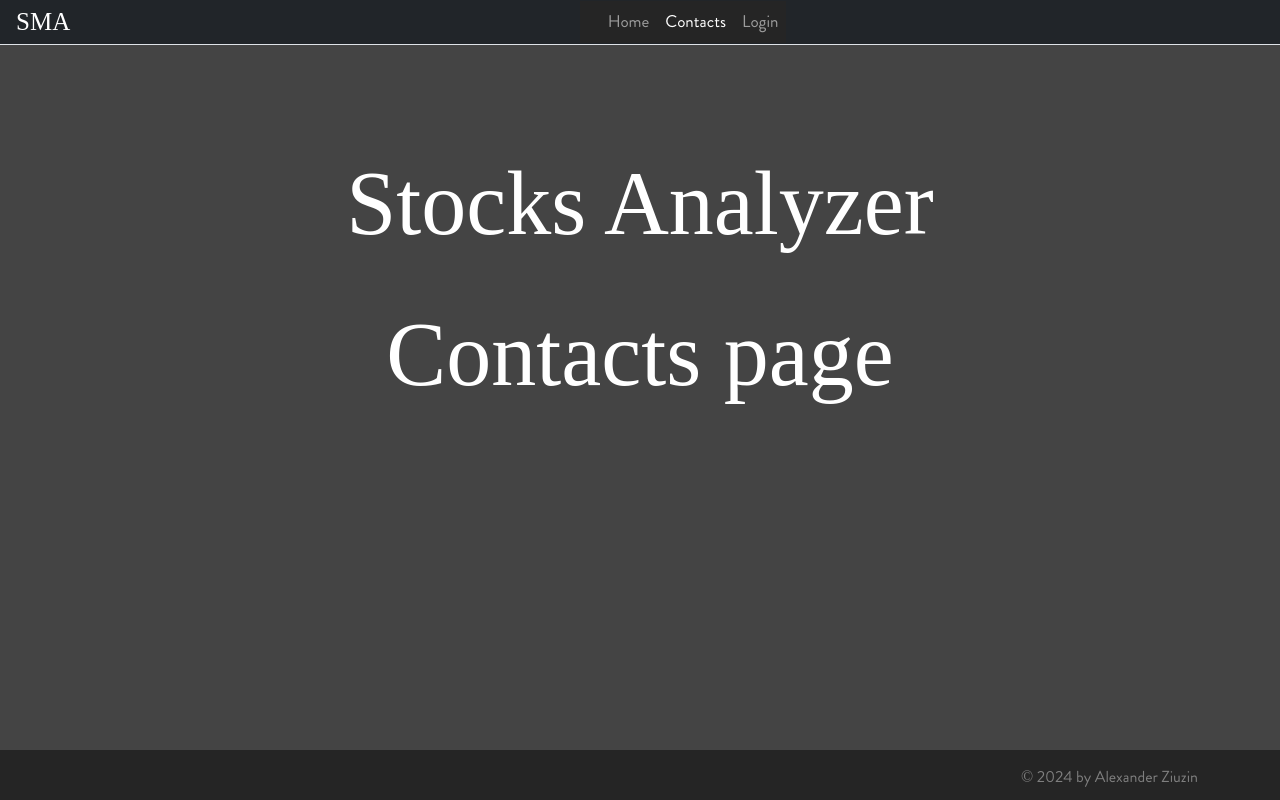
After one commit to alxzyuzin/StockMarketAnalyzer, a Flask app: page /contacts in a window 1280 px wide. The commit adds this page. Run offline with Flask 3, Linux system fonts and the light colour scheme; some libraries are stand-ins or nearby versions.

Commit message:
Add pages Portfolio, Settings, Contacts.

```diff
--- a/app/static/css/style.css
+++ b/app/static/css/style.css
@@ -128,6 +128,10 @@ footer
 	.navbar .navbar-nav .btn-secondary, .navbar .navbar-nav .btn-secondary:active {
 	  display: block;
 	}
+  }
+
+  .active{
+    color:white;
   }
 
   #brand-icon{
--- a/app/templates/base.html
+++ b/app/templates/base.html
@@ -4,7 +4,7 @@
         <!-- Required meta tags -->
         <meta http-equiv="content-type" content="text/html" charset="utf-8" />
         <meta name="viewport" content="width=device-width, initial-scale=1, shrink-to-fit=no">
-        <meta name="description" content="Alexander Ziuzin. Stck Market Analizer" />
+        <meta name="description" content="Alexander Ziuzin. Stock Market Analyzer" />
 	      <meta name="keywords" content="stock mutual funds SMA EMA RSI MACD" />
         <meta name="theme-color" content="#7952b3">
         <!-- Import the Bootstarp stylesheet -->
@@ -38,7 +38,7 @@
               {% if user.is_authenticated %}
               <!-- Simbols.menu -->
               <li class = "nav-item dropdown">
-               <a class="nav-link dropdown-toggle href="#"
+               <a class="nav-link dropdown-toggle {% if pageName == 'Simbols' %} active {% endif %}" href="#"
                  id="navbarDropdownGalleries" role="button" data-bs-toggle="dropdown"
                  aria-expanded="false">Simbols</a>
                <ul class="dropdown-menu" aria-labelledby="navbarDropdownGalleries">
@@ -48,7 +48,10 @@
                </ul>
               </li>
               <li class = "nav-item">
-                <a class="nav-link {% if pageName == 'Works' %} active {% endif %}" href="/portfolio">Portfolio</a>
+                <a class="nav-link {% if pageName == 'Portfolio' %} active {% endif %}" href="/portfolio">Portfolio</a>
+              </li>
+              <li class = "nav-item">
+                <a class="nav-link {% if pageName == 'Settings' %} active {% endif %}" href="/settings">Settings</a>
               </li>
               {% endif %}
               <li class = "nav-item">
--- /dev/null
+++ b/app/templates/contacts.html
@@ -0,0 +1,9 @@
+{% extends "base.html" %}
+
+{% block main %}
+
+    <p>&nbsp;</p><p>&nbsp;</p>
+    <p class="cinzel-800 text-center">Stocks Analyzer</p>
+    <p class="cinzel-800 text-center">Contacts page</p>
+
+{% endblock %}
--- a/app/views.py
+++ b/app/views.py
@@ -24,7 +24,7 @@ from config import InitialIndicatorsParams
 #____________________________________________________________________________
 @app.route("/")
 def home():
-   return render_template("home.html", user = current_user)
+   return render_template("home.html", pageName = "Home", user = current_user)
 
 
 #____________________________________________________________________________
@@ -34,7 +34,7 @@ def home():
 @app.route("/simbols")
 def simbols():
    if not current_user.is_authenticated:
-       return render_template("home.html", user = current_user)
+       return render_template("home.html", pageName = "Home", user = current_user)
    plots_img = "/static/images/empty_plots.png"
    if request.args:
       req = request.args
@@ -85,14 +85,26 @@ def simbols():
                with open(filename, 'r') as file:
                   plots_img = file.read()
 
-         return render_template("simbols.html", simbols = simbols,
+         return render_template("simbols.html" , pageName = "Simbols", simbols = simbols,
                                  selected_simbol = req["simbol"],
                                  selected_simbol_data = selected_simbol_data,
                                  user = current_user,
                                  listtype = req["listtype"], plots_image = plots_img)
       except Exception as ex:
-          return render_template("error.html", user = current_user, error_descr = ex.args)
+          return render_template("error.html", pageName = "Simbols", user = current_user, error_descr = ex.args)
 
+@app.route('/portfolio')
+def portfolio():
+   return render_template("portfolio.html", pageName = "Portfolio", user = current_user)
+
+
+@app.route('/settings')
+def settings():
+   return render_template("settings.html", pageName = "Settings", user = current_user)
+
+@app.route('/contacts')
+def contacts():
+   return render_template("contacts.html", pageName = "Contacts", user = current_user)
 #____________________________________________________________________________
 #   Display login page
 #____________________________________________________________________________
@@ -124,6 +136,9 @@ def logout():
     logout_user()
     return redirect('/')
 
+#============================================================================
+#     AJAX requests handlers
+#============================================================================
 #____________________________________________________________________________
 #   Handle request on moving simbols between lists of simbols
 #____________________________________________________________________________
```
Also changed, not shown: app/templates/portfolio.html (added, +9 -0 lines), app/templates/settings.html (added, +9 -0 lines).
